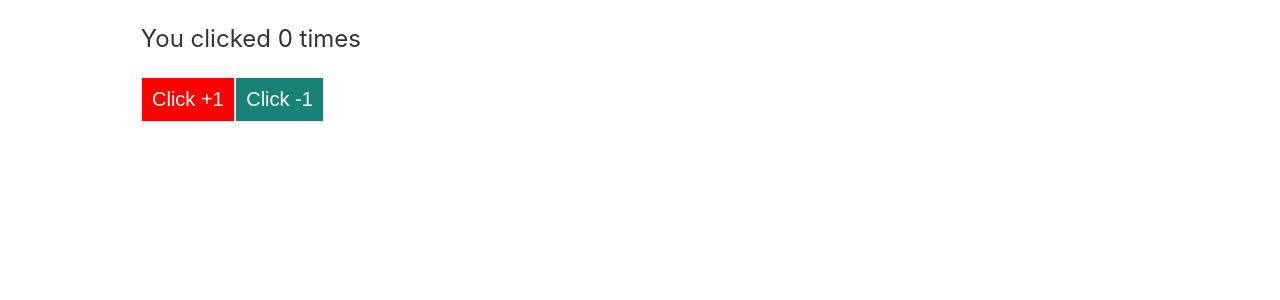
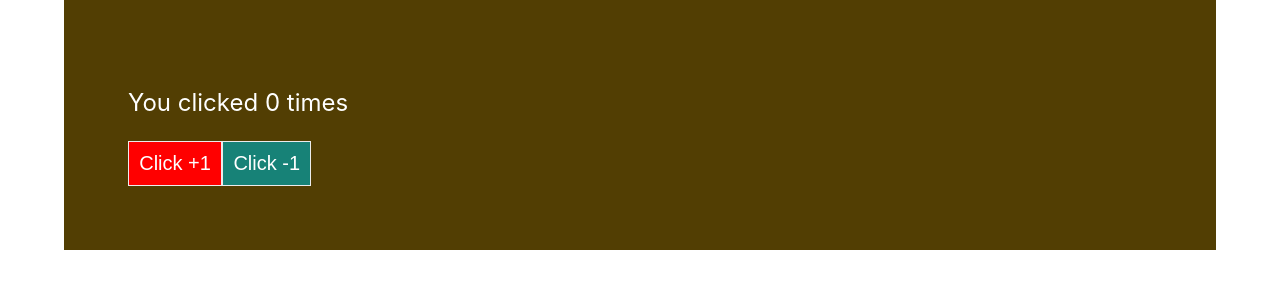
Before and after one commit to GoJeongEun/react, a React (Create React App) app: page / in a window 1280 px wide. Shown: the top 300 px of the page. Built offline with nearby package versions, Linux system fonts and the light colour scheme.

Commit message:
react1203

```diff
--- a/src/App.js
+++ b/src/App.js
@@ -19,13 +19,14 @@ const btnStyle = {
 
 const Title = {
     fontSize: "1.5rem",
-    color: "#333",
+    color: "white",
 }
 
 const main = {
-  paddingLeft: "2%",
+  padding: "5%",
   width:"80%",
   margin:"0 auto",
+  background: "#523e03",
 }
 
 function App() {
```
